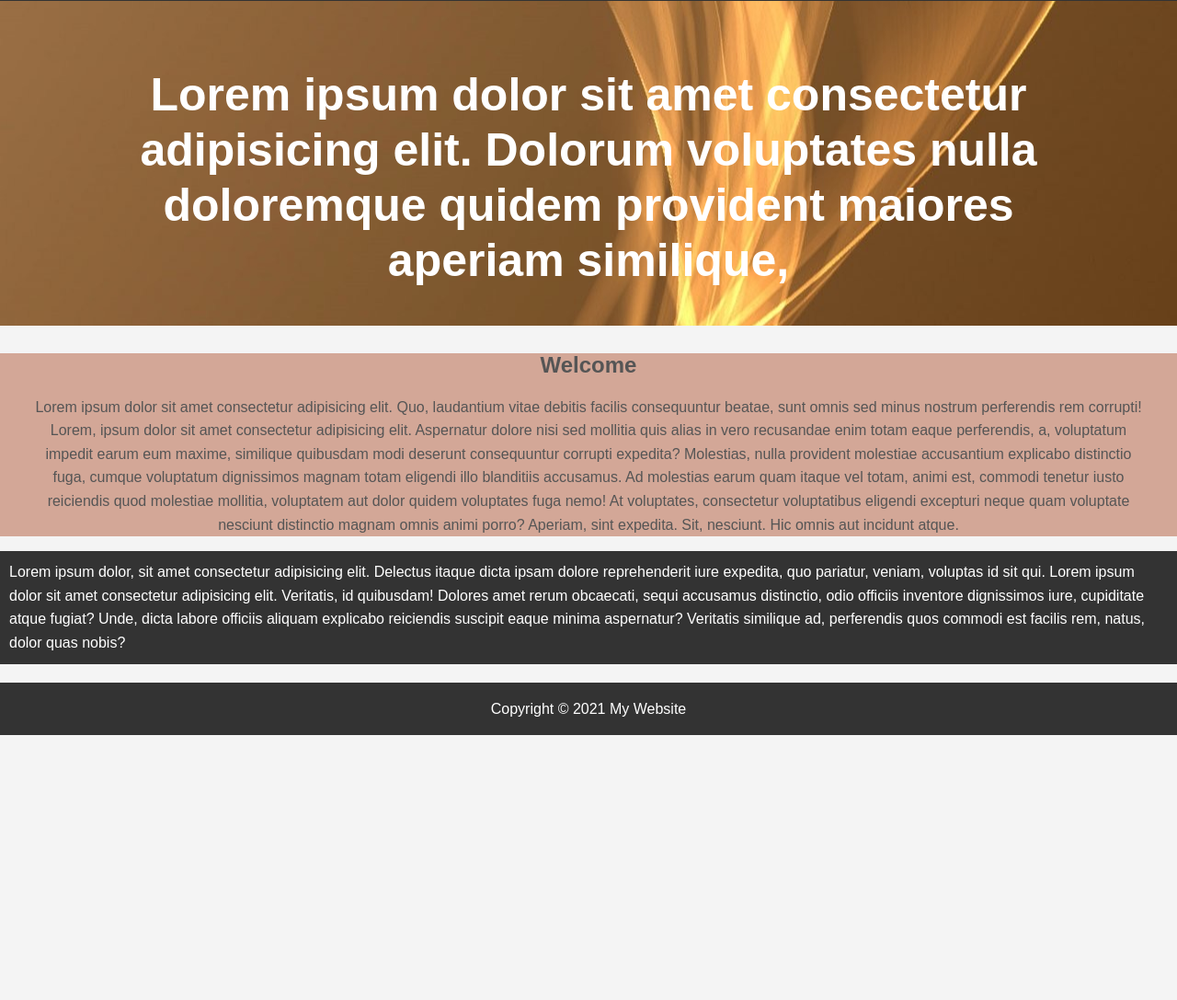
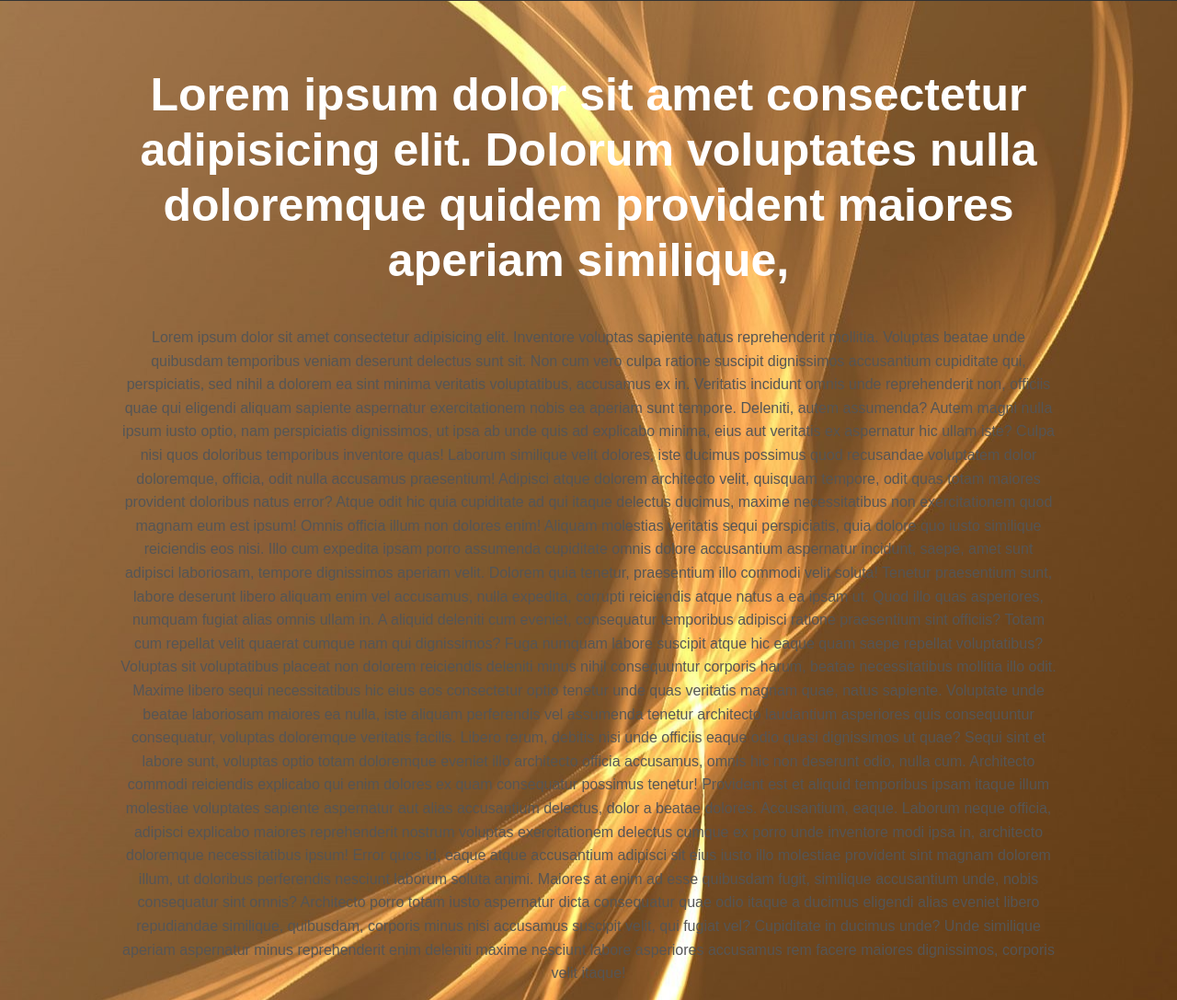
Before and after one commit to shrayan-bhattacharya/Web-Projects, a plain HTML site: page Practice/My Website/index.html in a window 1280 px wide. Shown: the part 125-1212 px from the top of the page at 92% size. Before the commit the page ends 924 px from the top, so only its background shows below. Drawn offline with Linux system fonts and the light colour scheme.

Commit message:
3rd commit

```diff
--- a/Practice/My Website/index.html
+++ b/Practice/My Website/index.html
@@ -1,5 +1,6 @@
 <!DOCTYPE html>
 <html lang="en">
+
 <head>
   <meta charset="UTF-8" />
   <meta http-equiv="X-UA-Compatible" content="IE=edge" />
@@ -7,6 +8,7 @@
   <link rel="stylesheet" href="./css/style.css" />
   <title>My Website</title>
 </head>
+
 <body>
   <header id="main-header">
     <div class="container">
@@ -32,6 +34,43 @@
         voluptates nulla doloremque quidem provident maiores aperiam
         similique,
       </h1>
+      <p>
+        Lorem ipsum dolor sit amet consectetur adipisicing elit. Inventore voluptas sapiente natus reprehenderit
+        mollitia. Voluptas beatae unde quibusdam temporibus veniam deserunt delectus sunt sit. Non cum vero culpa
+        ratione suscipit dignissimos accusantium cupiditate qui, perspiciatis, sed nihil a dolorem ea sint minima
+        veritatis voluptatibus, accusamus ex in. Veritatis incidunt omnis unde reprehenderit non, officiis quae qui
+        eligendi aliquam sapiente aspernatur exercitationem nobis ea aperiam sunt tempore. Deleniti, autem assumenda?
+        Autem magni nulla ipsum iusto optio, nam perspiciatis dignissimos, ut ipsa ab unde quis ad explicabo minima,
+        eius aut veritatis ex aspernatur hic ullam iste? Culpa nisi quos doloribus temporibus inventore quas! Laborum
+        similique velit dolores, iste ducimus possimus quod recusandae voluptatem dolor doloremque, officia, odit nulla
+        accusamus praesentium! Adipisci atque dolorem architecto velit, quisquam tempore, odit quas totam maiores
+        provident doloribus natus error? Atque odit hic quia cupiditate ad qui itaque delectus ducimus, maxime
+        necessitatibus non exercitationem quod magnam eum est ipsum! Omnis officia illum non dolores enim! Aliquam
+        molestias veritatis sequi perspiciatis, quia dolore quo iusto similique reiciendis eos nisi. Illo cum expedita
+        ipsam porro assumenda cupiditate omnis dolore accusantium aspernatur incidunt, saepe, amet sunt adipisci
+        laboriosam, tempore dignissimos aperiam velit. Dolorem quia tenetur, praesentium illo commodi velit soluta!
+        Tenetur praesentium sunt, labore deserunt libero aliquam enim vel accusamus, nulla expedita, corrupti reiciendis
+        atque natus a ea ipsam ut. Quod illo quas asperiores, numquam fugiat alias omnis ullam in. A aliquid deleniti
+        cum eveniet, consequatur temporibus adipisci ratione praesentium sint officiis? Totam cum repellat velit quaerat
+        cumque nam qui dignissimos? Fuga numquam labore suscipit atque hic eaque quam saepe repellat voluptatibus?
+        Voluptas sit voluptatibus placeat non dolorem reiciendis deleniti minus nihil consequuntur corporis harum,
+        beatae necessitatibus mollitia illo odit. Maxime libero sequi necessitatibus hic eius eos consectetur optio
+        tenetur unde quas veritatis magnam quae, natus sapiente. Voluptate unde beatae laboriosam maiores ea nulla, iste
+        aliquam perferendis vel assumenda tenetur architecto laudantium asperiores quis consequuntur consequatur,
+        voluptas doloremque veritatis facilis. Libero rerum, debitis nisi unde officiis eaque odio quasi dignissimos ut
+        quae? Sequi sint et labore sunt, voluptas optio totam doloremque eveniet illo architecto officia accusamus,
+        omnis hic non deserunt odio, nulla cum. Architecto commodi reiciendis explicabo qui enim dolores ex quam
+        consequatur possimus tenetur! Provident est et aliquid temporibus ipsam itaque illum molestiae voluptates
+        sapiente aspernatur aut alias accusantium delectus, dolor a beatae dolores. Accusantium, eaque. Laborum neque
+        officia, adipisci explicabo maiores reprehenderit nostrum voluptas exercitationem delectus cumque ex porro unde
+        inventore modi ipsa in, architecto doloremque necessitatibus ipsum! Error quos id, eaque atque accusantium
+        adipisci sit eius iusto illo molestiae provident sint magnam dolorem illum, ut doloribus perferendis nesciunt
+        laborum soluta animi. Maiores at enim ad esse quibusdam fugit, similique accusantium unde, nobis consequatur
+        sint omnis? Architecto porro totam iusto aspernatur dicta consequatur quae odio itaque a ducimus eligendi alias
+        eveniet libero repudiandae similique, quibusdam, corporis minus nisi accusamus suscipit velit, qui fugiat vel?
+        Cupiditate in ducimus unde? Unde similique aperiam aspernatur minus reprehenderit enim deleniti maxime nesciunt
+        labore asperiores accusamus rem facere maiores dignissimos, corporis velit itaque!
+      </p>
     </div>
   </section>
 
@@ -72,4 +111,5 @@
     <p>Copyright &copy; 2021 My Website</p>
   </footer>
 </body>
+
 </html>
```
Lines whose indentation alone changed are shown as unchanged.
